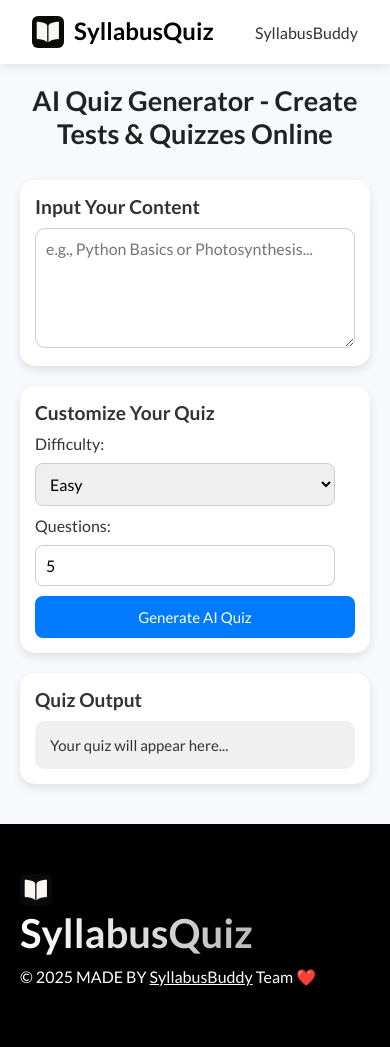
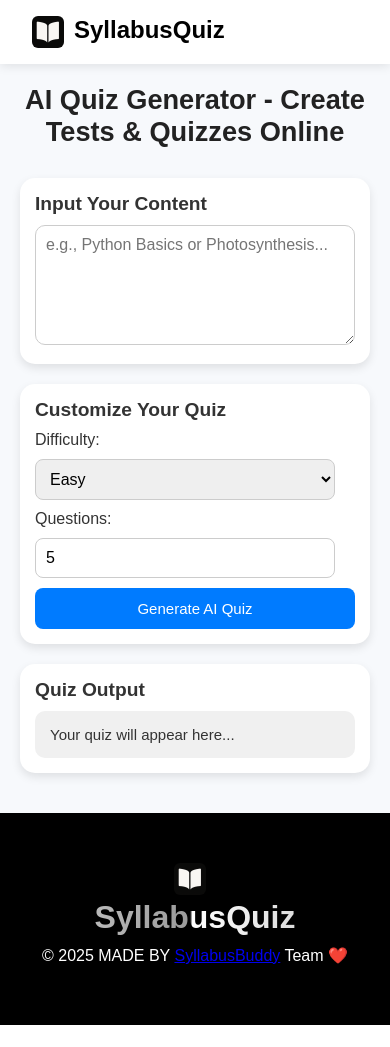
Before and after one commit to niveshbansal07/SyllabusQuiz, a Flask app: page / in a window 390 px wide. After the commit the page ends 1025 px from the top, so only its background shows below. Run offline with Flask 3, Linux system fonts and the light colour scheme.

Commit message:
nav-footer

```diff
--- a/static/navbar-footer.css
+++ b/static/navbar-footer.css
@@ -1,11 +1,10 @@
 @import url('https://fonts.googleapis.com/css2?family=Lato:ital,wght@0,100;0,300;0,400;0,700;0,900;1,100;1,300;1,400;1,700;1,900&family=Montserrat:ital,wght@0,100..900;1,100..900&family=Ubuntu:ital,wght@0,300;0,400;0,500;0,700;1,300;1,400;1,500;1,700&display=swap');
 
-*{
+* {
   margin: 0;
   padding: 0;
   box-sizing: border-box;
-    font-family: "Lato", sans-serif;
-    font-style: normal;
+  font-family: 'Poppins', sans-serif;
 }
 
 html {
@@ -29,7 +28,7 @@ body {
   z-index: 100;
 }
 
-.nav-left {
+.nav-left{
   display: flex;
   text-align: center;
 }
@@ -59,13 +58,13 @@ body {
   width: fit-content;
   color: #333;
   transition: 0.3s;
+
 }
 
 
 .nav-links a:hover {
   color: #0044cc;
 }
-
 
 /* ------------FOOTER-------------  */
 
@@ -97,16 +96,169 @@ footer {
   font-size: 2.5em;
   font-weight: bold;
   background: linear-gradient(to right, #ffffff, #999999);
-    background-clip: text;
+  -webkit-background-clip: text;
   -webkit-text-fill-color: transparent;
   animation: shine 4s linear infinite;
 }
 
-.footer-link{
-    text-decoration: underline;
-    color: white;
+@keyframes shine {
+  0% {
+    background-position: -500px;
+  }
+  100% {
+    background-position: 500px;
+  }
 }
 
 .footer-logo p {
   margin: 10px 0;
 }
+
+.footer-links {
+  display: flex;
+  gap: 50px;
+  flex-wrap: wrap;
+}
+
+
+.footer-links a {
+  display: block;
+  color: #ffffff;
+  margin-bottom: 8px;
+  text-decoration: none;
+  transition: color 0.3s ease;
+}
+
+.footer-links a:hover {
+  color: #00ffcc;
+}
+
+/* Responsive Styles */
+@media (max-width: 768px) {
+  .footer-container {
+    flex-direction: column;
+    align-items: center;
+    text-align: center;
+  }
+
+  .footer-logo {
+  flex: 1 1 100px;
+}
+
+  .footer-links {
+    margin-top: 0;
+    gap: 15px;
+    flex-direction: column;
+    align-items: center;
+  }
+
+
+  .footer-logo .animated-logo {
+    font-size: 2em;
+  }
+
+  .social-icons a {
+    margin: 0 10px;
+  }
+}
+
+
+/*----------------------- FOOTER END ---------------- */
+
+@keyframes fadeIn {
+  0% {
+    opacity: 0;
+    transform: translateY(20px);
+  }
+
+  100% {
+    opacity: 1;
+    transform: translateY(0);
+  }
+}
+
+/* ---------- MEDIA QUERIES FOR RESPONSIVENESS ---------- */
+.hamburger {
+  display: none;
+  font-size: 1.8rem;
+  cursor: pointer;
+  position: relative;  /* Ensures it sits above nav */
+  z-index: 110;
+  line-height: 1;
+}
+
+
+
+/* Hides nav-links by default on small screens */
+@media (max-width: 768px) {
+  .nav-links {
+    display: none;
+    flex-direction: column;
+    width: 100%;
+    background: white;
+    position: absolute;
+    top: 60px;
+    left: 0;
+    padding: 1rem;
+    box-shadow: 0 4px 8px rgba(0, 0, 0, 0.1);
+  }
+
+
+
+  /* This class is added/removed by JavaScript on click */
+  .nav-links.active {
+    /* display: flex; */
+    display: flex;
+    flex-direction: column;
+    position: absolute;
+    top: 50px;
+    left: 0;
+    width: 100%;
+    /* background-color: rgba(255, 255, 255, 0.3); */
+    background-color: rgba(0, 102, 255, 0.2);
+    backdrop-filter: blur(10px);
+    -webkit-backdrop-filter: blur(10px);
+    padding: 1rem 2rem;
+  }
+
+  .hamburger {
+    display: block;
+    position: absolute;
+    top: 1.2rem;
+    cursor: pointer;
+    right: 1.5rem;
+    z-index: 110;
+  }
+  .navbar {
+    flex-wrap: wrap;
+    flex-direction: row;
+
+  }
+
+  .nav-links {
+
+    backdrop-filter: blur(10px);
+    background-color: rgba(255, 255, 255, 0.3);
+    -webkit-backdrop-filter: blur(10px);
+    border-radius: 8px;
+    padding: 1rem;
+    transition: all 0.3s ease;
+  }
+  .nav-links {
+
+    display: none;
+    flex-direction: column;
+    width: 100%;
+    background: white;
+    position: absolute;
+    top: 60px;
+    left: 0;
+    padding: 1rem 0;
+    box-shadow: 0 4px 8px rgba(0, 0, 0, 0.1);
+    z-index: 100;
+  }
+  .search-box {
+    width: 100%;
+    margin-top: 10px;
+  }
+}
```
Lines whose indentation alone changed are shown as unchanged.
